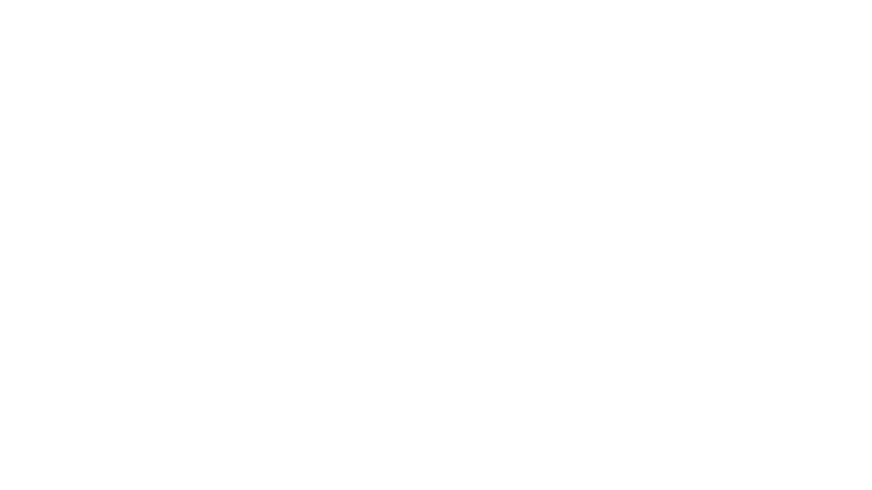
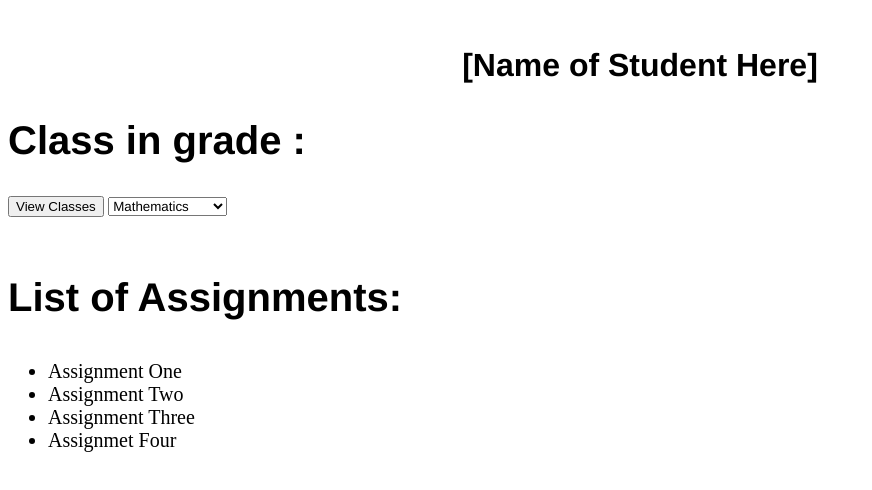
Before and after one commit to JosephNASC20/checkin, a plain HTML site: page checkin/attendance/attendance_index.html in a window 1280 px wide. Shown: the whole page, without its empty margins (0-872 px from the left). Drawn offline with Linux system fonts and the light colour scheme.

Commit message:
worked on attendance to best of my ability

```diff
--- a/checkin/attendance/attendance_index.html
+++ b/checkin/attendance/attendance_index.html
@@ -0,0 +1,31 @@
+<!DOCTYPE html>
+<html lang="en">
+<head>
+<link rel="stylesheet" href="attendance_style.css">
+<body>
+  <br>
+ <h1 id = "studentName">[Name of Student Here]</h1>
+ <h2 id = "gradeinclass">Class in grade : </h2>
+ <div id = "classlist">
+   <button  class="classlistbtn">View Classes</button>
+  <select id = "classlist">
+     <option value="1">Mathematics</option>
+     <option value="2">Science</option>
+     <option value="3">English</option>
+     <option value="4">Language Class</option>
+  </select>
+  </div>
+  <br>
+<div>
+  <h3 id = "assignmentslist" >List of Assignments:</h3>
+  <ul id= "classitems">
+    <li>Assignment One</li>
+    <li>Assignment Two</li>
+    <li>Assignment Three<//li>
+    <li>Assignmet Four</li>
+  </ul>
+</div>
+
+</body>
+</head>
+</html>
--- a/checkin/attendance/attendance_style.css
+++ b/checkin/attendance/attendance_style.css
@@ -0,0 +1,18 @@
+#studentName{
+  font-family:Helvetica;
+  text-align:center;
+}
+#classlist{
+  font-family: Helvetica;
+}
+#assignmentslist{
+  font-family:Helvetica;
+  font-size:40px;
+}
+#gradeinclass{
+  font-family:helvetica;
+  font-size:40px;
+}
+#classitems{
+  font-size:20px;
+}
```
Also changed, not shown: checkin/attendance/attendance.js (added, +9 -0 lines), checkin/home/home_index.html (+1 -1 lines).
